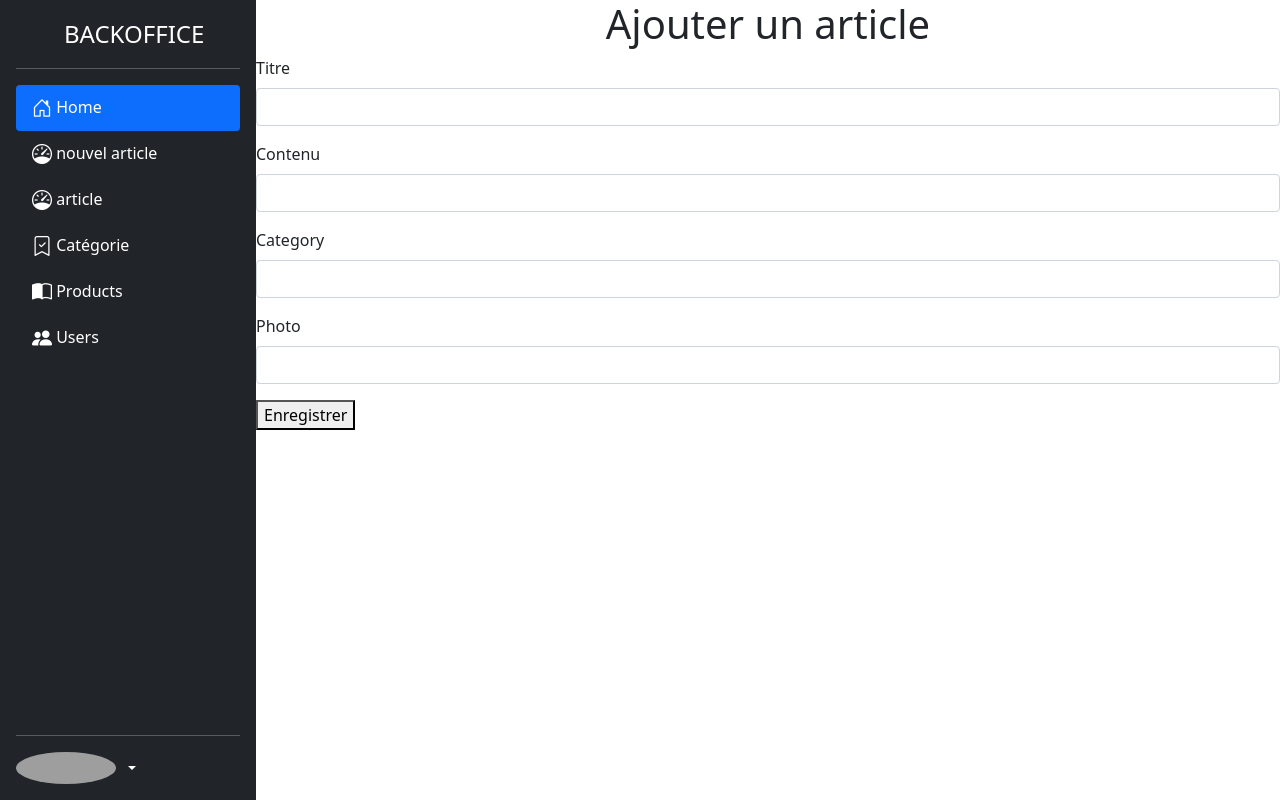
After one commit to konomoha/demoBlog, a Symfony app: template templates/back_office/admin_article_form.html.twig in a window 1280 px wide. The commit adds this page. Run offline with Twig, Linux system fonts and the light colour scheme; the template is opened without the code that fills it, so the values that code supplies are empty; form fields are guessed from the names that the template uses; some libraries are stand-ins or nearby versions; grey boxes are pictures that could not be loaded.

Commit message:
mise à jour formulaire

```diff
--- /dev/null
+++ b/templates/back_office/admin_article_form.html.twig
@@ -0,0 +1,21 @@
+{% extends "base_admin.html.twig" %}
+
+{% block title %}
+Blog Symfony | Ajout article
+{% endblock %}
+
+{% block body %}
+<h1 class="text-center">Ajouter un article</h1>
+
+{{ form_start(formArticle)}}
+
+    {{ form_row(formArticle.titre) }}
+    {{ form_row(formArticle.contenu) }}
+    {{ form_row(formArticle.category) }}
+    {{ form_row(formArticle.photo) }}
+
+    <button>Enregistrer</button>
+
+{{ form_end(formArticle)}}
+
+{% endblock %}
--- a/templates/back_office/admin_articles.html.twig
+++ b/templates/back_office/admin_articles.html.twig
@@ -51,8 +51,8 @@
                 <td>{{ data.category.titre}}</td>
                 <td>{{ data.comments|length}}</td>
                 <td>
-                    <a href="{{path('app_admin_article_remove', {'id': data.id})}}" onclick="return(confirm('Voulez-vous vraiment supprimmer l\'article n° {{data.id}}?'));"><span > <i class="bi bi-trash"></i></span></a>
-                    <a href="{{path('app_admin_article_update', {'id': data.id})}}"><span><i class="bi bi-caret-up-square"></i></span></a>
+                    <a href="#" onclick="return(confirm('Voulez-vous vraiment supprimmer l\'article n° {{data.id}}?'));"><span > <i class="bi bi-trash"></i></span></a>
+                    <a href="#"><span><i class="bi bi-caret-up-square"></i></span></a>
                 </td>
             </tr>
         {% endfor %}
```
Also changed, not shown: src/Controller/BackOfficeController.php (+61 -2 lines).
